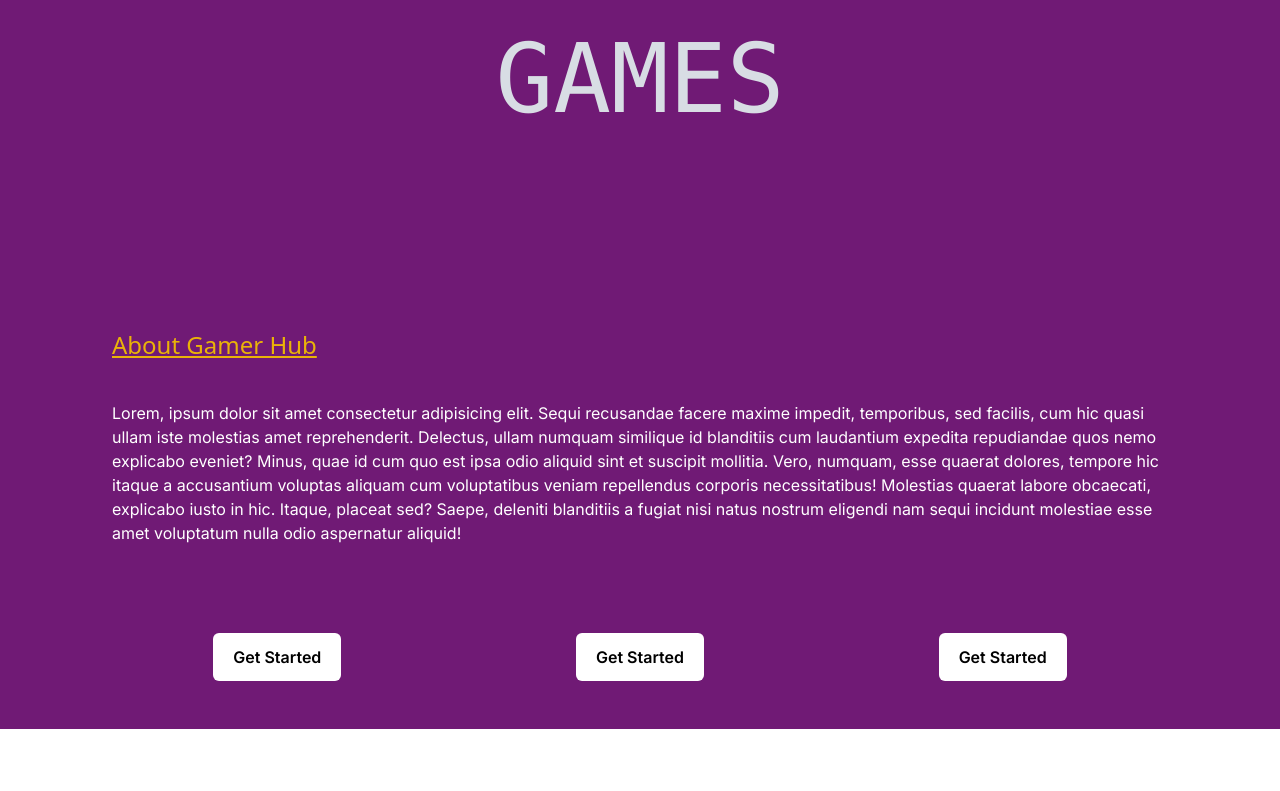
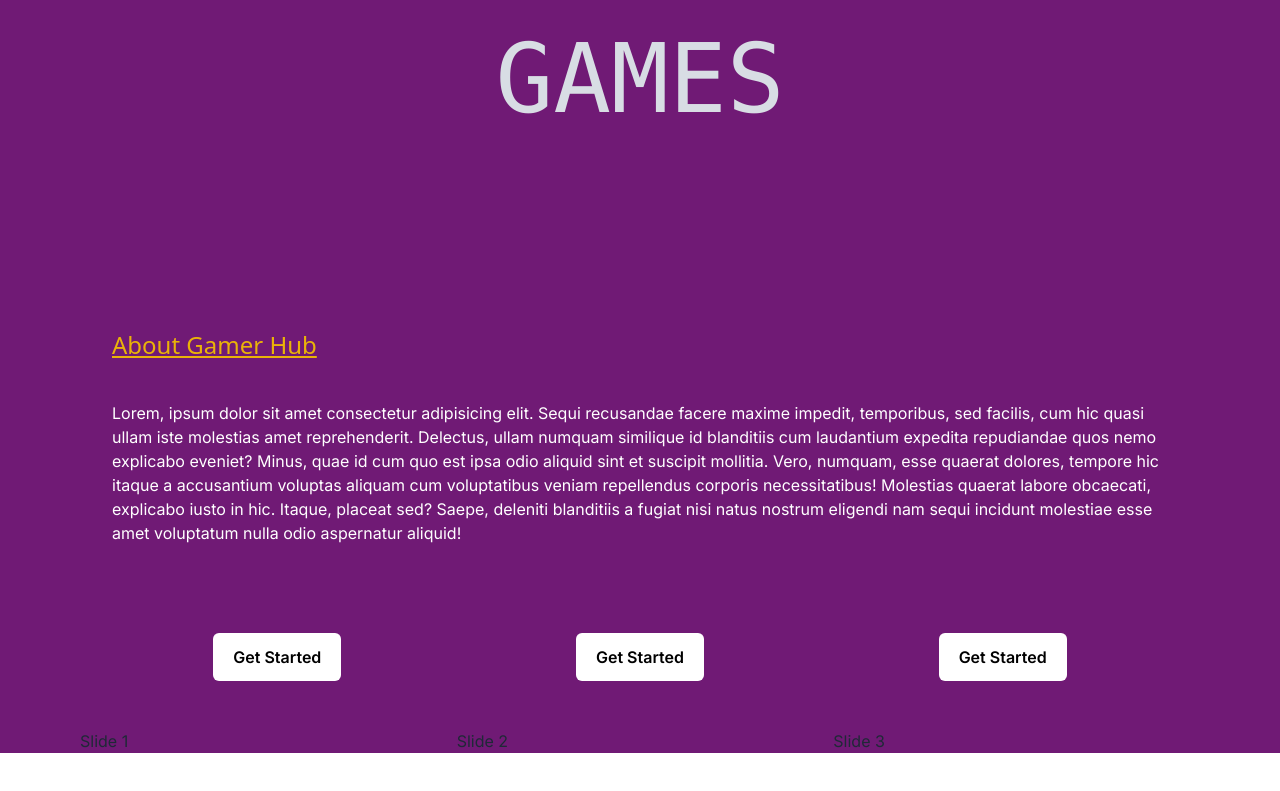
Before and after one commit to rakibulhasan933/game-hub, a Next.js app: page / in a window 1280 px wide. Shown: the part 631-1422 px from the top of the page. Built offline with nearby package versions, Linux system fonts and the light colour scheme.

Commit message:
[ADD] complated

```diff
--- a/app/page.js
+++ b/app/page.js
@@ -1,21 +1,14 @@
+import GameHub from "@/components/GameHub";
 import Header from "@/components/Header";
+import YourGames from "@/components/YourGames";
 
 
 export default function Home() {
   return (
     <main className="my-16">
       <Header />
-      <div className="my-22">
-        <div className="px-8 ">
-          <h2 className="flex justify-start font-sans text-2xl font-normal text-yellow-500 underline my-7 ">About Gamer Hub</h2>
-          <p className="flex content-start justify-start my-10 text-white"> Lorem, ipsum dolor sit amet consectetur adipisicing elit. Sequi recusandae facere maxime impedit, temporibus, sed facilis, cum hic quasi ullam iste molestias amet reprehenderit. Delectus, ullam numquam similique id blanditiis cum laudantium expedita repudiandae quos nemo explicabo eveniet? Minus, quae id cum quo est ipsa odio aliquid sint et suscipit mollitia. Vero, numquam, esse quaerat dolores, tempore hic itaque a accusantium voluptas aliquam cum voluptatibus veniam repellendus corporis necessitatibus! Molestias quaerat labore obcaecati, explicabo iusto in hic. Itaque, placeat sed? Saepe, deleniti blanditiis a fugiat nisi natus nostrum eligendi nam sequi incidunt molestiae esse amet voluptatum nulla odio aspernatur aliquid! </p>
-        </div>
-        <div className="flex justify-around px-4">
-          <button className="px-5 py-3 my-12 font-semibold text-black bg-white rounded-md border-lime-600 hover:bg-lime-500 hover:text-white ">Get Started</button>
-          <button className="px-5 py-3 my-12 font-semibold text-black bg-white rounded-md hover:bg-lime-500 hover:text-white ">Get Started</button>
-          <button className="px-5 py-3 my-12 font-semibold text-black bg-white rounded-md hover:bg-lime-500 hover:text-white ">Get Started</button>
-        </div>
-      </div>
+      <GameHub />
+      <YourGames />
     </main>
   )
 }
--- /dev/null
+++ b/components/GameHub.js
@@ -0,0 +1,19 @@
+import React from 'react'
+
+function GameHub() {
+	return (
+		<div className="my-22">
+			<div className="px-8 ">
+				<h2 className="flex justify-start font-sans text-2xl font-normal text-yellow-500 underline my-7 ">About Gamer Hub</h2>
+				<p className="flex content-start justify-start my-10 text-white"> Lorem, ipsum dolor sit amet consectetur adipisicing elit. Sequi recusandae facere maxime impedit, temporibus, sed facilis, cum hic quasi ullam iste molestias amet reprehenderit. Delectus, ullam numquam similique id blanditiis cum laudantium expedita repudiandae quos nemo explicabo eveniet? Minus, quae id cum quo est ipsa odio aliquid sint et suscipit mollitia. Vero, numquam, esse quaerat dolores, tempore hic itaque a accusantium voluptas aliquam cum voluptatibus veniam repellendus corporis necessitatibus! Molestias quaerat labore obcaecati, explicabo iusto in hic. Itaque, placeat sed? Saepe, deleniti blanditiis a fugiat nisi natus nostrum eligendi nam sequi incidunt molestiae esse amet voluptatum nulla odio aspernatur aliquid! </p>
+			</div>
+			<div className="flex justify-around px-4">
+				<button className="px-5 py-3 my-12 font-semibold text-black bg-white rounded-md border-lime-600 hover:bg-lime-500 hover:text-white ">Get Started</button>
+				<button className="px-5 py-3 my-12 font-semibold text-black bg-white rounded-md hover:bg-lime-500 hover:text-white ">Get Started</button>
+				<button className="px-5 py-3 my-12 font-semibold text-black bg-white rounded-md hover:bg-lime-500 hover:text-white ">Get Started</button>
+			</div>
+		</div>
+	)
+}
+
+export default GameHub
--- a/components/Header.js
+++ b/components/Header.js
@@ -10,7 +10,6 @@ function Header() {
 					<h1 className="mb-5 font-mono font-normal uppercase text-8xl text-shadow text-shadow-red">Join Into Your</h1>
 					<h1 className="mb-5 font-mono font-normal uppercase text-8xl text-shadow text-shadow-red "> Favorite</h1>
 					<h1 className="mb-5 font-mono font-normal uppercase text-8xl text-shadow text-shadow-red hover:text-shadow-lg hover:text-purple-500">Games</h1>
-
 				</div>
 			</div>
 		</div>
--- /dev/null
+++ b/components/YourGames.js
@@ -0,0 +1,29 @@
+"use client"
+import React from "react";
+import { Swiper, SwiperSlide } from "swiper/react";
+import { Pagination } from "swiper";
+
+// Import Swiper styles
+import "swiper/css";
+import "swiper/css/pagination";
+
+function YourGames() {
+	return (
+		<>
+			<Swiper
+				slidesPerView={3}
+				spaceBetween={10}
+				className="mySwiper"
+			>
+				<SwiperSlide>Slide 1</SwiperSlide>
+				<SwiperSlide>Slide 2</SwiperSlide>
+				<SwiperSlide>Slide 3</SwiperSlide>
+				<SwiperSlide>Slide 4</SwiperSlide>
+				<SwiperSlide>Slide 5</SwiperSlide>
+				<SwiperSlide>Slide 6</SwiperSlide>
+			</Swiper>
+		</>
+	)
+}
+
+export default YourGames
```
